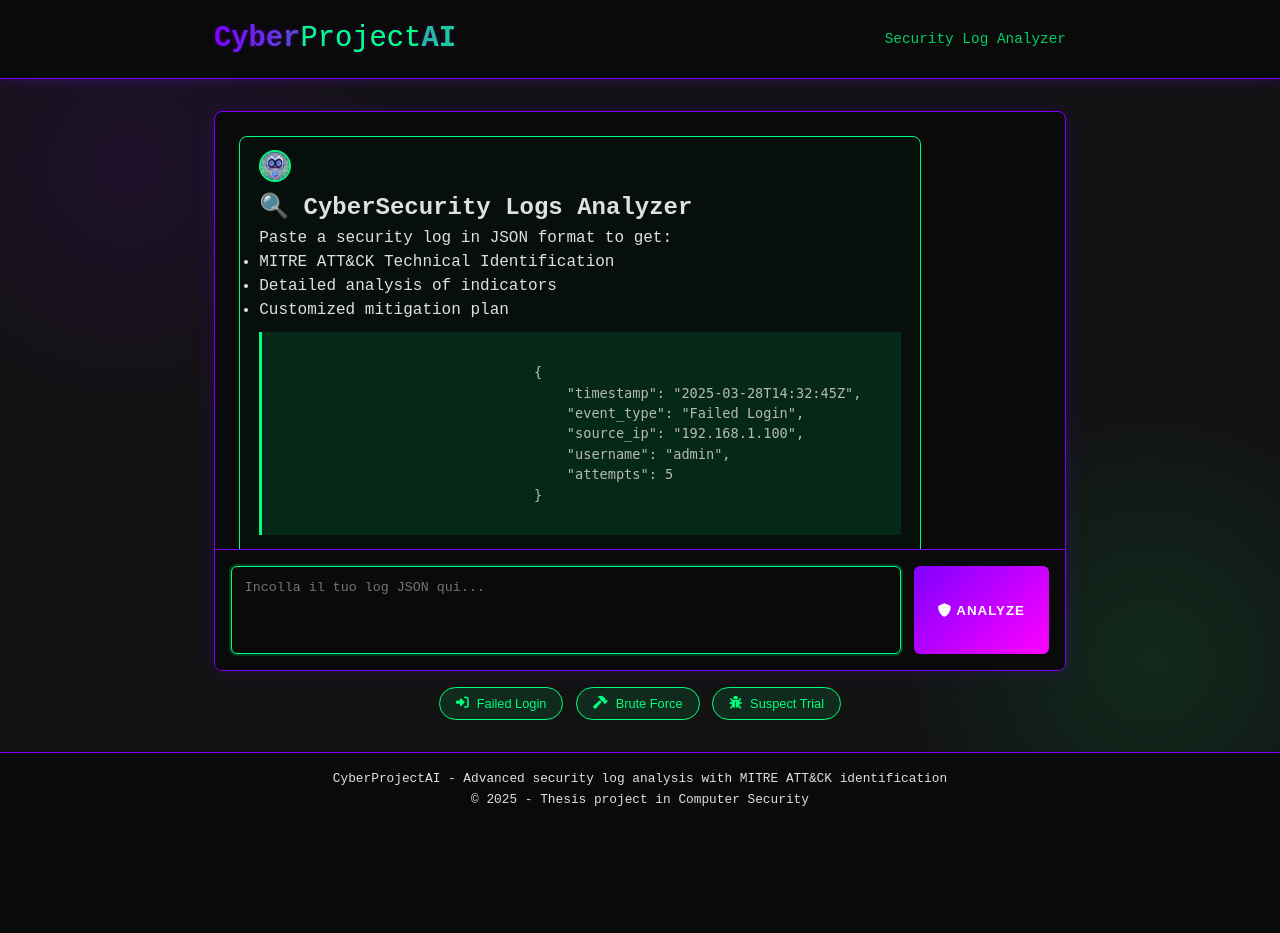
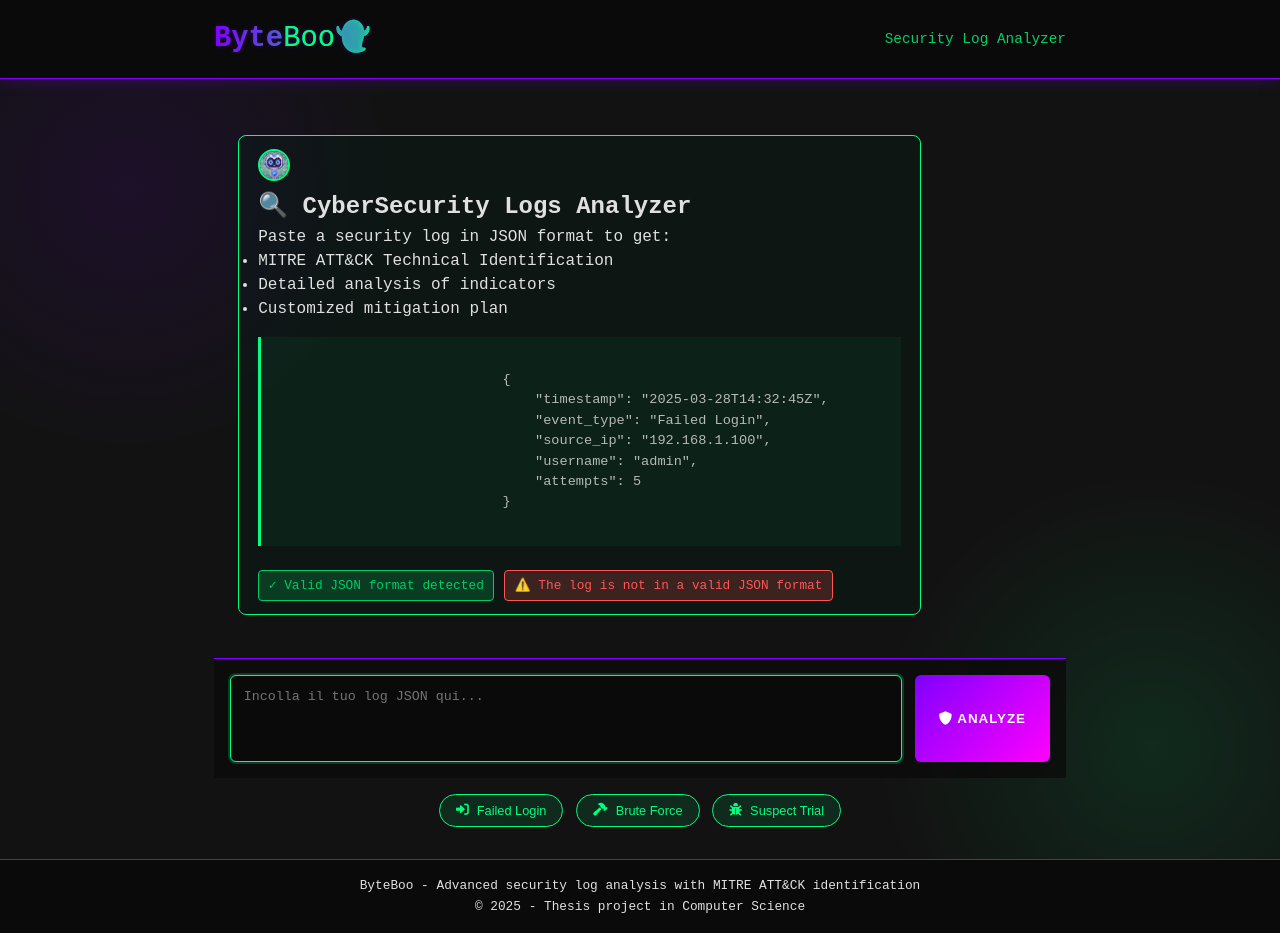
Before and after one commit to mariannavantaggiato/ByteBoo, a Flask app: page / in a window 1280 px wide. Before the commit the page ends 806 px from the top, so only its background shows below. Run offline with Flask 3, Linux system fonts and the light colour scheme; some libraries are stand-ins or nearby versions.

Commit message:
Update index.html

```diff
--- a/webapp/templates/index.html
+++ b/webapp/templates/index.html
@@ -3,34 +3,21 @@
 <head>
     <meta charset="UTF-8">
     <meta name="viewport" content="width=device-width, initial-scale=1.0">
-    <title>CyberProjectAI - Security Log Analyzer</title>
+    <title>ByteBoo - Security Log Analyzer</title>
     <link href="https://cdnjs.cloudflare.com/ajax/libs/font-awesome/6.0.0-beta3/css/all.min.css" rel="stylesheet">
     <link rel="stylesheet" href="/static/style.css">
     <script src="https://cdn.jsdelivr.net/npm/marked/marked.min.js"></script>
-    <style>
-        /* Stili aggiuntivi inline per garantire il caricamento */
-        .init-hidden { display: none; }
-        .log-example {
-            background: rgba(0, 255, 127, 0.1);
-            border-left: 3px solid #00FF7F;
-            padding: 10px;
-            margin: 10px 0;
-            font-family: monospace;
-            white-space: pre-wrap;
-        }
-    </style>
   </head>
 <body>
     <header>
         <div class="container header-content">
-            <div class="logo">Cyber<span>Project</span>AI</div>
+            <div class="logo">Byte<span>Boo</span>👻</div>
             <div class="subtitle">Security Log Analyzer</div>
         </div>
     </header>
 
     <section class="chatbot">
         <div class="container">
-            <div class="chatbox">
             <div class="messages" id="messages">
                 <div class="message bot-message">
                     <img src="/static/bot-icon.png" class="message-icon" alt="Bot Icon">
@@ -42,7 +29,6 @@
                             <li>Detailed analysis of indicators</li>
                             <li>Customized mitigation plan</li>
                         </ul>
-
                         <div class="log-example">
                             {
                                 "timestamp": "2025-03-28T14:32:45Z",
@@ -52,7 +38,7 @@
                                 "attempts": 5
                             }
                         </div>
-                            <p class="init-hidden" id="json-valid"> ✓ Valid JSON format detected</p>
+                        <p class="init-hidden" id="json-valid">✓ Valid JSON format detected</p>
                         <p class="init-hidden" id="json-invalid">⚠️ The log is not in a valid JSON format</p>
                     </div>
                 </div>
@@ -70,7 +56,6 @@
                     <i class="fas fa-shield-alt"></i> Analyze
                 </button>
             </div>
-            </div>
 
             <div class="quick-actions">
                 <button class="action-btn" data-example="failed-login">
@@ -86,10 +71,12 @@
         </div>
     </section>
 
+
+
     <footer class="footer">
         <div class="container footer-content">
-            <p>CyberProjectAI - Advanced security log analysis with MITRE ATT&CK identification</p>
-            <p>© 2025 - Thesis project in Computer Security</p>
+            <p>ByteBoo - Advanced security log analysis with MITRE ATT&CK identification</p>
+            <p>© 2025 - Thesis project in Computer Science</p>
         </div>
     </footer>
 
```
Lines whose indentation alone changed are shown as unchanged.
